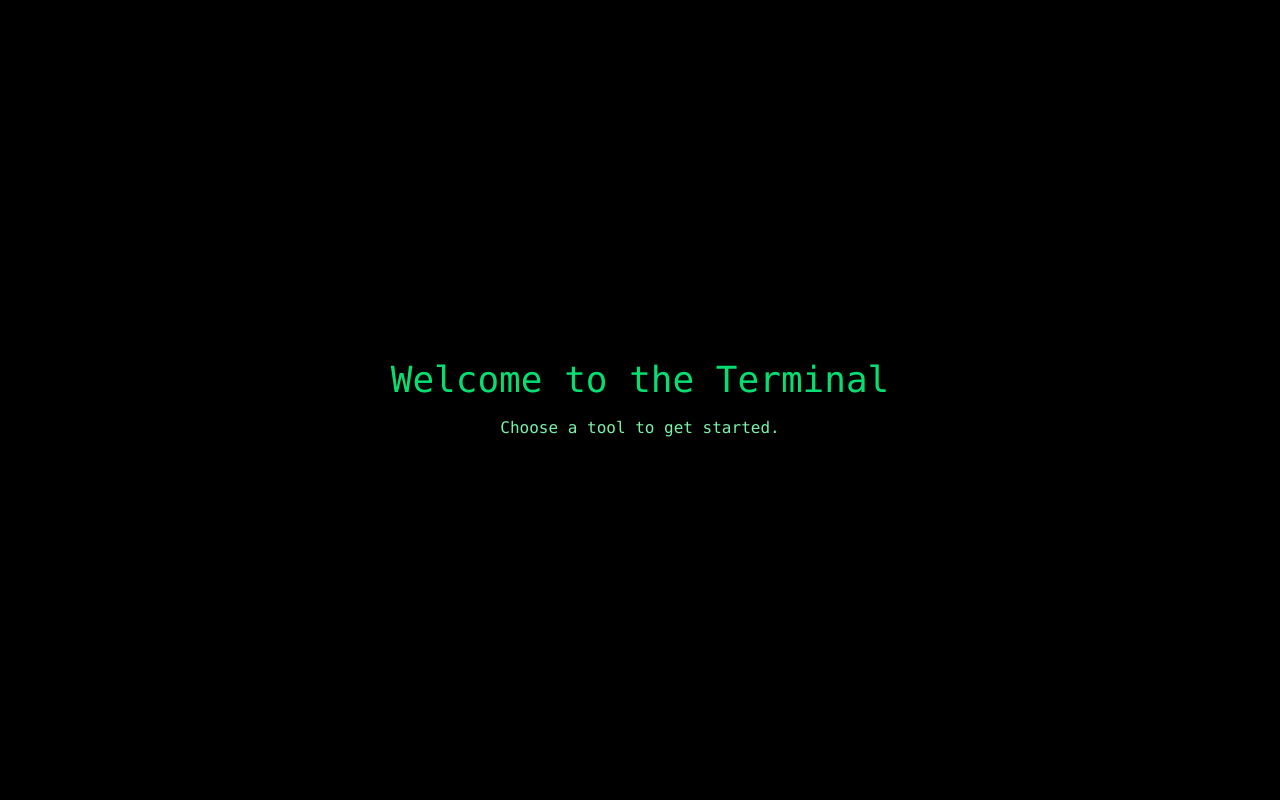
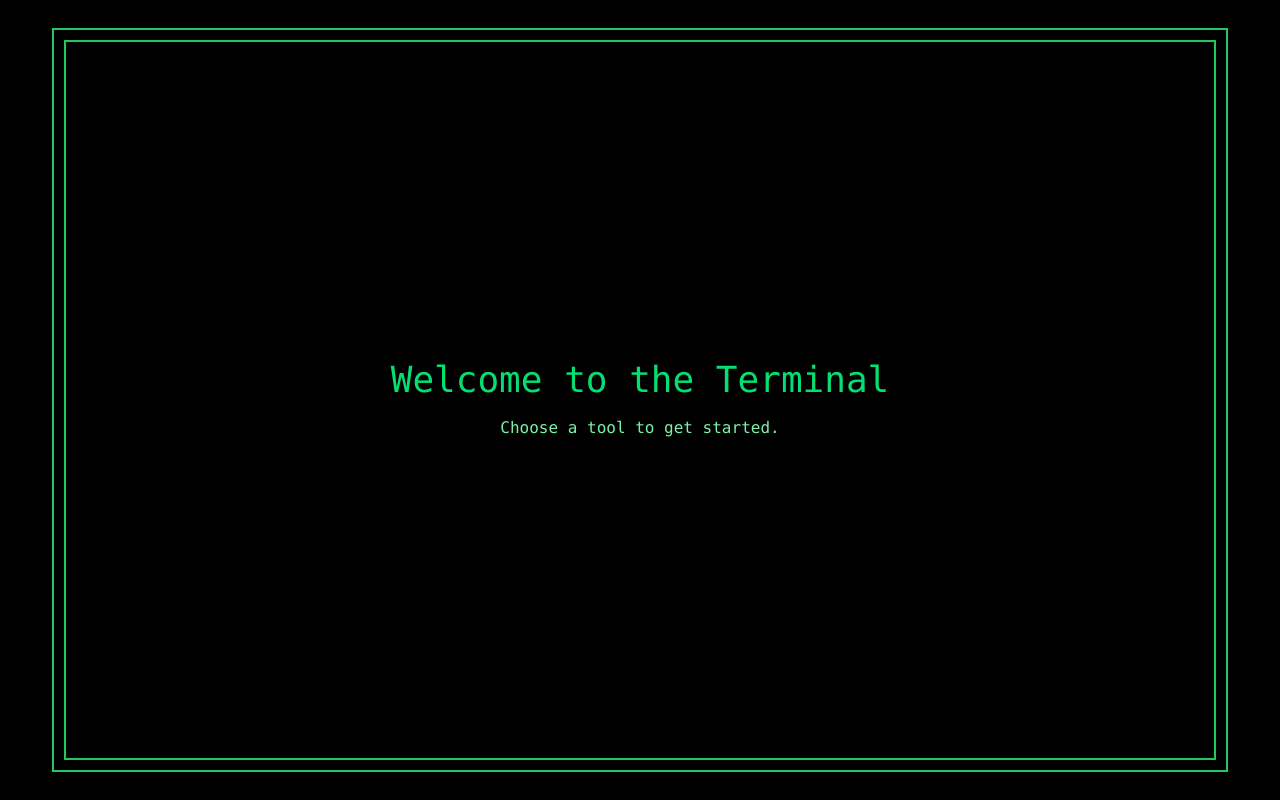
Before and after one commit to NickPetrykowycz/QuantTerminal, a React (Vite) app in the folder frontend/: page /home in a window 1280 px wide. Built offline with nearby package versions, Linux system fonts and the light colour scheme.

Commit message:
Transition from landing to home complete

```diff
--- a/frontend/src/components/BorderContainer.jsx
+++ b/frontend/src/components/BorderContainer.jsx
@@ -1,29 +1,45 @@
-import React from 'react';
-import '../styles/BorderAnimations.css';
+import React from "react";
+import "../styles/BorderAnimations.css";
 
-const BorderContainer = ({ children, onAnimationEnd }) => {
-  return (
-    <div className="relative flex justify-center items-center w-[80vw] max-w-[700px] h-[50vh] max-h-[400px]">
-      {/* Outer Border with fixed offset */}
-      <div className="box-border absolute z-0" style={{ top: '-0.75rem', left: '-0.75rem', width: 'calc(100% + 1.5rem)', height: 'calc(100% + 1.5rem)' }}>
-        <span className="outer-border-top" onAnimationEnd={onAnimationEnd} />
-        <span className="outer-border-right" />
-        <span className="outer-border-bottom" />
-        <span className="outer-border-left" />
+const BorderContainer= ({
+  children,
+  onAnimationEnd,
+}) => (
+  <div
+    className="relative flex justify-center items-center"
+    style={{
+      width: "90vw",
+      height: "90vh",
+      maxWidth: "90vw",
+      maxHeight: "90vh",
+    }}
+  >
+    {/* Outer Borders */}
+    <div
+      className="box-border absolute z-0"
+      style={{
+        top: "-0.75rem",
+        left: "-0.75rem",
+        width: "calc(100% + 1.5rem)",
+        height: "calc(100% + 1.5rem)",
+      }}
+    >
+      <span className="terminal-border-line terminal-border-top" />
+      <span className="terminal-border-line terminal-border-right" />
+      <span className="terminal-border-line terminal-border-bottom" />
+      <span className="terminal-border-line terminal-border-left" />
     </div>
-
-      {/* Inner Border and Content */}
+    {/* Inner Borders */}
     <div className="box-border relative w-full h-full z-10" onAnimationEnd={onAnimationEnd}>
-        <span className="inner-border-top" />
-        <span className="inner-border-right" />
-        <span className="inner-border-bottom" />
-        <span className="inner-border-left" />
+      <span className="terminal-border-line terminal-border-top" />
+      <span className="terminal-border-line terminal-border-right" />
+      <span className="terminal-border-line terminal-border-bottom" />
+      <span className="terminal-border-line terminal-border-left" />
       <div className="absolute inset-0 p-3 z-20 h-full w-full flex flex-col justify-center items-center">
         {children}
       </div>
     </div>
   </div>
 );
-};
 
 export default BorderContainer;
--- /dev/null
+++ b/frontend/src/components/BorderContainerAnimated.jsx
@@ -0,0 +1,37 @@
+import React from "react";
+import "../styles/BorderAnimations.css";
+
+const BorderContainerAnimated = ({
+  children,
+  expanded = false,
+  onAnimationEnd,
+}) => (
+  <div
+    className={`relative flex justify-center items-center resizable-animate${expanded ? " expanded" : ""}`}
+    style={{
+      width: expanded ? "90vw" : "80vw",
+      height: expanded ? "90vh" : "50vh",
+      maxWidth: expanded ? "90vw" : "700px",
+      maxHeight: expanded ? "90vh" : "400px",
+    }}
+  >
+    {/* ...your existing border spans and content... */}
+    <div className="box-border absolute z-0" style={{ top: '-0.75rem', left: '-0.75rem', width: 'calc(100% + 1.5rem)', height: 'calc(100% + 1.5rem)' }}>
+      <span className="outer-border-top" onAnimationEnd={onAnimationEnd} />
+      <span className="outer-border-right" />
+      <span className="outer-border-bottom" />
+      <span className="outer-border-left" />
+    </div>
+    <div className="box-border relative w-full h-full z-10" onAnimationEnd={onAnimationEnd}>
+      <span className="inner-border-top" />
+      <span className="inner-border-right" />
+      <span className="inner-border-bottom" />
+      <span className="inner-border-left" />
+      <div className="absolute inset-0 p-3 z-20 h-full w-full flex flex-col justify-center items-center">
+        {children}
+      </div>
+    </div>
+  </div>
+);
+
+export default BorderContainerAnimated;
--- a/frontend/src/pages/HomePage.jsx
+++ b/frontend/src/pages/HomePage.jsx
@@ -1,10 +1,15 @@
 import React from 'react';
+import BorderContainerStatic from '../components/BorderContainer'; // Adjust path if needed
 
 function HomePage() {
   return (
     <div className="bg-black text-green-400 font-mono min-h-screen flex flex-col items-center justify-center">
-      <h2 className="text-4xl">Welcome to the Terminal</h2>
-      <p className="text-green-300 mt-4">Choose a tool to get started.</p>
+      <BorderContainerStatic>
+        <div className="w-full h-full flex flex-col items-center justify-center">
+          <h2 className="text-4xl">Welcome to the Terminal</h2>
+          <p className="text-green-300 mt-4">Choose a tool to get started.</p>
+        </div>
+      </BorderContainerStatic>
     </div>
   );
 }
--- a/frontend/src/pages/LandingPage.jsx
+++ b/frontend/src/pages/LandingPage.jsx
@@ -1,6 +1,6 @@
 import React, { useEffect, useState } from 'react';
 import { useNavigate } from 'react-router-dom';
-import BorderContainer from '../components/BorderContainer';
+import BorderContainerAnimated from '../components/BorderContainerAnimated';
 
 const bootLines = [
   '> Initializing core systems...',
@@ -27,6 +27,10 @@ function LandingPage() {
   const [bootComplete, setBootComplete] = useState(false);
   const [finalIndex, setFinalIndex] = useState(0);
   const [password, setPassword] = useState('');
+
+  // Animation states
+  const [step, setStep] = useState("main"); // "main", "fading", "welcome-in", "welcome-out"
+  const [expanded, setExpanded] = useState(false);
   const navigate = useNavigate();
 
   useEffect(() => {
@@ -107,10 +111,31 @@ function LandingPage() {
     }
   }, [byline, currentBootIndex, finalIndex]);
 
+  // Handlers for password and animation sequencing
+  const handlePasswordEnter = (e) => {
+    if (e.key === 'Enter' && password.length > 0) {
+      setStep("fading");
+      setTimeout(() => {
+        setStep("welcome-in");
+        setExpanded(true); // Start the border grow at the same time
+        setTimeout(() => {
+          setStep("welcome-out"); // Start fading out WELCOME
+          setTimeout(() => {
+            navigate('/home');
+          }, 600); // Fade out WELCOME duration
+        }, 1200); // Show welcome+grow for 1.2s (should match border grow duration)
+      }, 500); // Fade out main content
+    }
+  };
+
   return (
     <div className="min-h-screen bg-black text-green-400 font-mono flex justify-center items-center p-4">
-      <BorderContainer onAnimationEnd={() => setBorderDone(true)}>
-        <div className="flex flex-col justify-between h-full w-full">
+      <BorderContainerAnimated expanded={expanded} onAnimationEnd={() => setBorderDone(true)}>
+        {/* Boot content, fades out */}
+        {(step === "main" || step === "fading") && (
+          <div
+            className={`flex flex-col justify-between h-full w-full transition-opacity duration-500 ${step === "fading" ? "opacity-0" : "opacity-100"}`}
+          >
             <div className={`transition-opacity duration-300 ${borderDone ? 'opacity-100' : 'opacity-0'} h-full flex flex-col justify-start items-start`}>
               <h1 className="text-4xl md:text-5xl lg:text-6xl mb-2 text-glow">{title}</h1>
               <p className="text-md md:text-lg lg:text-xl text-glow uppercase">{byline}</p>
@@ -130,11 +155,7 @@ function LandingPage() {
                           autoFocus
                           value={password}
                           onChange={(e) => setPassword(e.target.value)}
-                        onKeyDown={(e) => {
-                          if (e.key === 'Enter' && password.length > 0) {
-                            navigate('/home');
-                          }
-                        }}
+                          onKeyDown={handlePasswordEnter}
                         />
                       </p>
                     );
@@ -146,7 +167,14 @@ function LandingPage() {
               </div>
             </div>
           </div>
-      </BorderContainer>
+        )}
+        {/* WELCOME message, fade in/out */}
+        {(step === "welcome-in" || step === "welcome-out") && (
+          <div className={`w-full h-full flex flex-col items-center justify-center transition-opacity duration-400 ${step === "welcome-in" ? "opacity-100" : "opacity-0"}`}>
+            <h2 className="text-5xl text-green-400 font-mono text-glow">WELCOME</h2>
+          </div>
+        )}
+      </BorderContainerAnimated>
     </div>
   );
 }
--- a/frontend/src/styles/BorderAnimations.css
+++ b/frontend/src/styles/BorderAnimations.css
@@ -99,3 +99,54 @@
   transform-origin: right;
   animation: draw-horizontal 0.8s cubic-bezier(0.65, 0, 0.35, 1) 0.2s forwards;
 }
+
+.resizable-animate {
+  transition:
+    width 1s ease-in-out,
+    height 1s ease-in-out,
+    max-width 1s ease-in-out,
+    max-height 1s ease-in-out;
+}
+.resizable-animate.expanded {
+  width: 90vw !important;
+  height: 90vh !important;
+  max-width: 90vw !important;
+  max-height: 90vh !important;
+}
+
+/* --- Static terminal border, no animation --- */
+.terminal-border-line {
+  position: absolute;
+  background-color: #22c55e;
+  display: block;
+  z-index: 1;
+  /* NO animation, NO transforms */
+}
+
+.terminal-border-top {
+  top: 0;
+  left: 0;
+  height: 2px;
+  width: 100%;
+}
+
+.terminal-border-right {
+  top: 0;
+  right: 0;
+  width: 2px;
+  height: 100%;
+}
+
+.terminal-border-bottom {
+  bottom: 0;
+  right: 0;
+  height: 2px;
+  width: 100%;
+}
+
+.terminal-border-left {
+  top: 0;
+  left: 0;
+  width: 2px;
+  height: 100%;
+}
```
Lines whose indentation alone changed are shown as unchanged.
